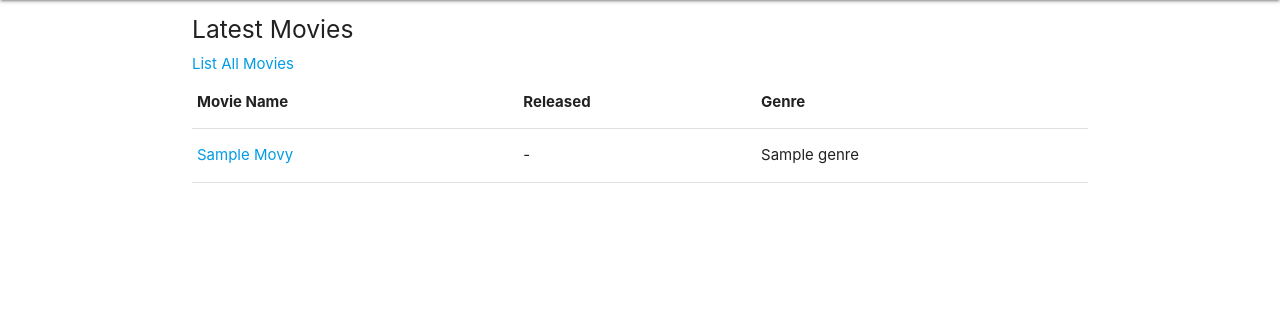
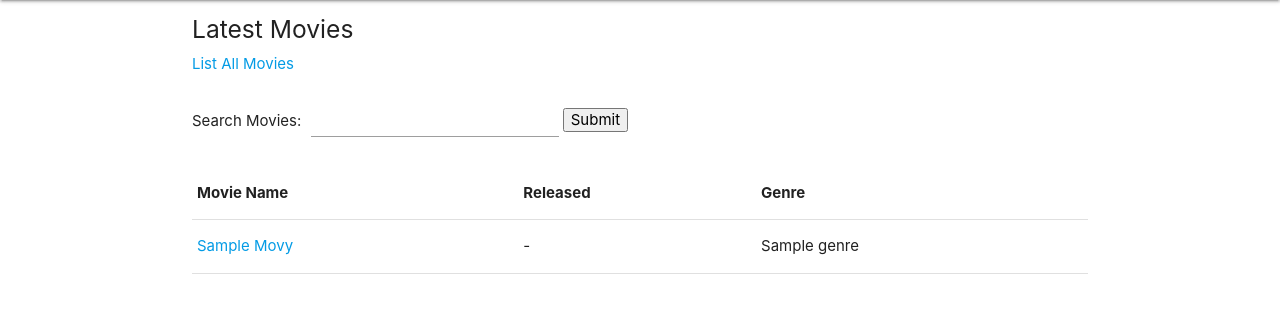
Before and after one commit to akenworthy87/ci-milestone3, a Flask app: page / in a window 1280 px wide. Shown: the part 64-377 px from the top of the page. Run offline with Flask 2, Linux system fonts and the light colour scheme; a database or web service that is not in the repository returns one stand-in record (values such as "Sample title"); some libraries are stand-ins or nearby versions.

Commit message:
Moved search box into own template, added to index as well

```diff
--- a/templates/index.html
+++ b/templates/index.html
@@ -3,6 +3,8 @@
 <!--Movies Table-->
 <h5>Latest Movies</h5>
 <a href="{{url_for('list_movies')}}">List All Movies</a>
+<!--Movies search box-->
+{% include 'movies/searchmovies.html' %}
 <!--Makes a table with last ten updated records-->
 {% include 'movies/movietable.html' %}
 {% endblock %}
--- /dev/null
+++ b/templates/movies/searchmovies.html
@@ -0,0 +1,9 @@
+<form action="{{url_for('search_movies')}}" method="POST">
+    <div class="col s12">
+        Search Movies:
+        <div class="input-field inline">
+            <input type="search" id="msearch" name="msearch">
+        </div>
+        <input type="submit">
+    </div>
+</form>
```
Also changed, not shown: templates/movies/movies.html (+2 -10 lines), templates/movies/movietable.html (line endings or trailing spaces).
